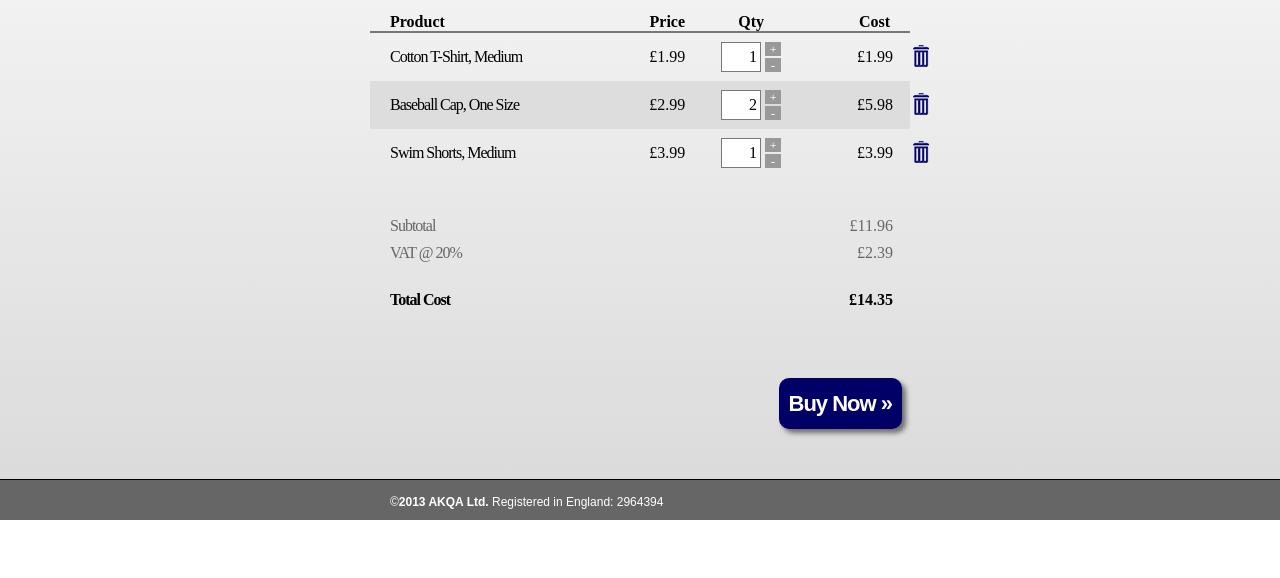
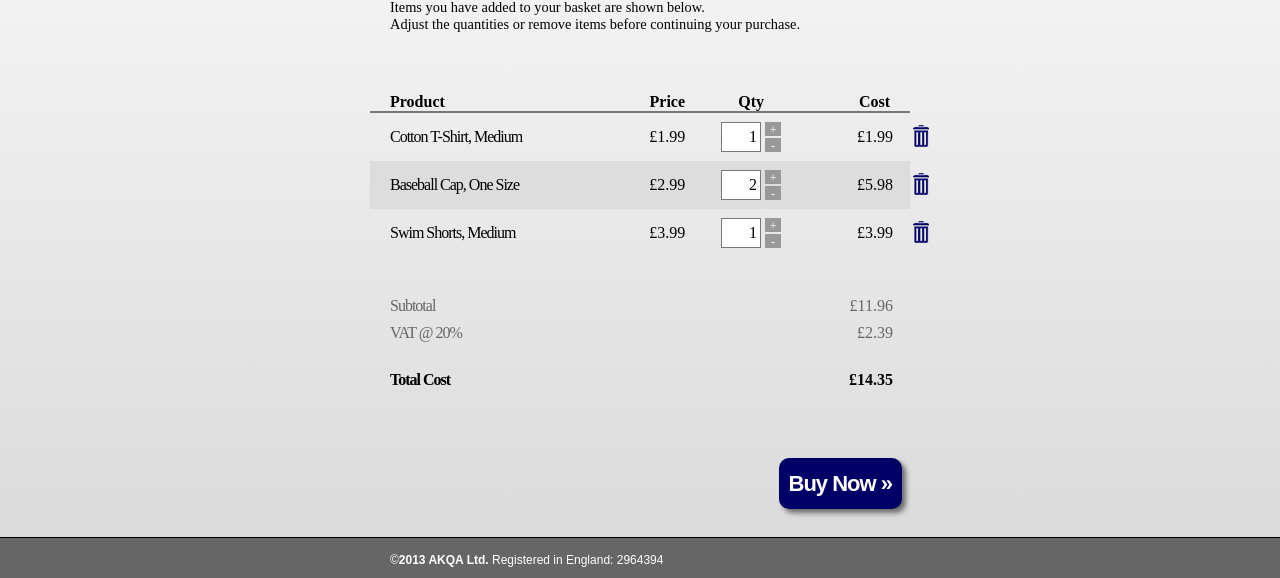
Before and after one commit to srsholmes/AKQA-test, a website: page public/index.html in a window 1280 px wide. Shown: the part 280-858 px from the top of the page. Before the commit the page ends 800 px from the top, so only its background shows below. Drawn offline with nearby package versions, Linux system fonts and the light colour scheme; a web font is replaced by a local one.

Commit message:
more apdding on header

```diff
--- a/scss/main.scss
+++ b/scss/main.scss
@@ -41,7 +41,7 @@ body {
   margin: 0 auto;
   width: 80%;
   max-width: 540px;
-  padding-top: 40px;
+  padding-top: 120px;
   margin: auto;
   margin-bottom: 180px;
   // margin-bottom: 151px;
```
Also changed, not shown: public/css/main.css.
